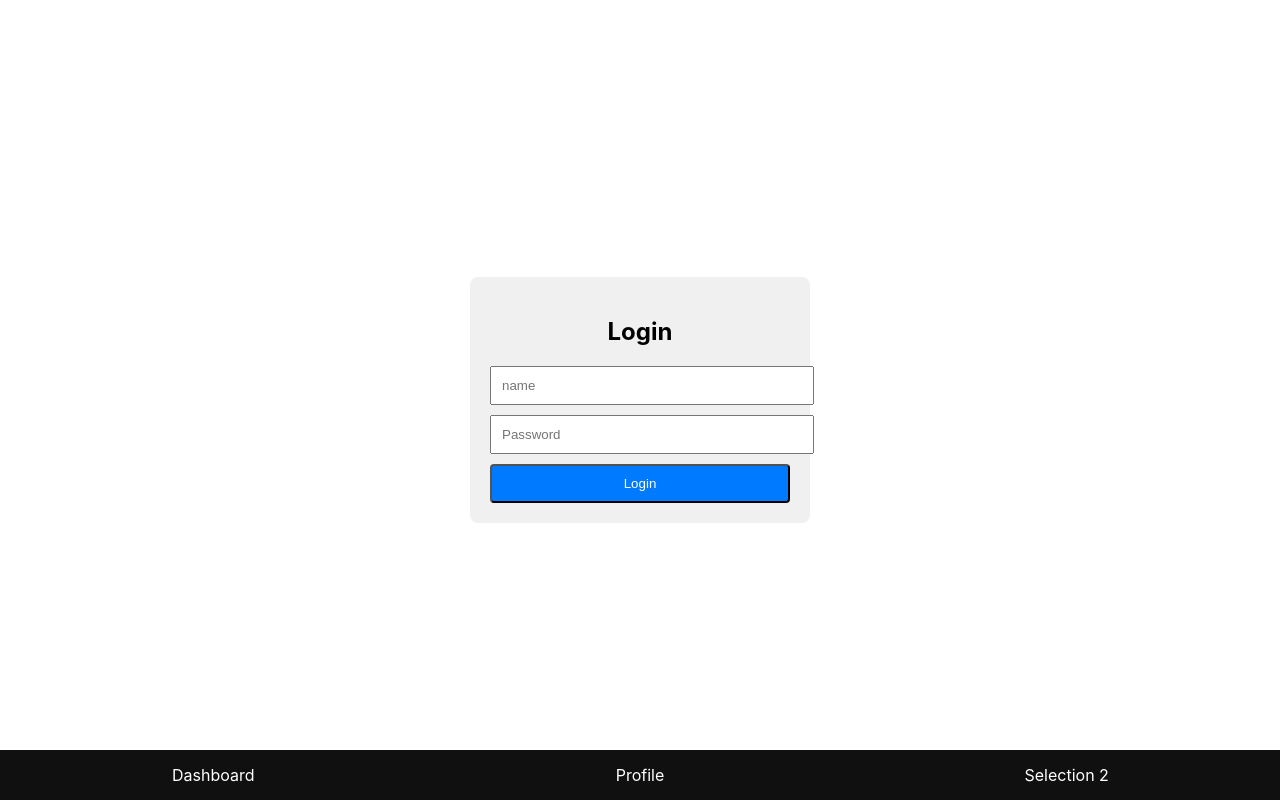
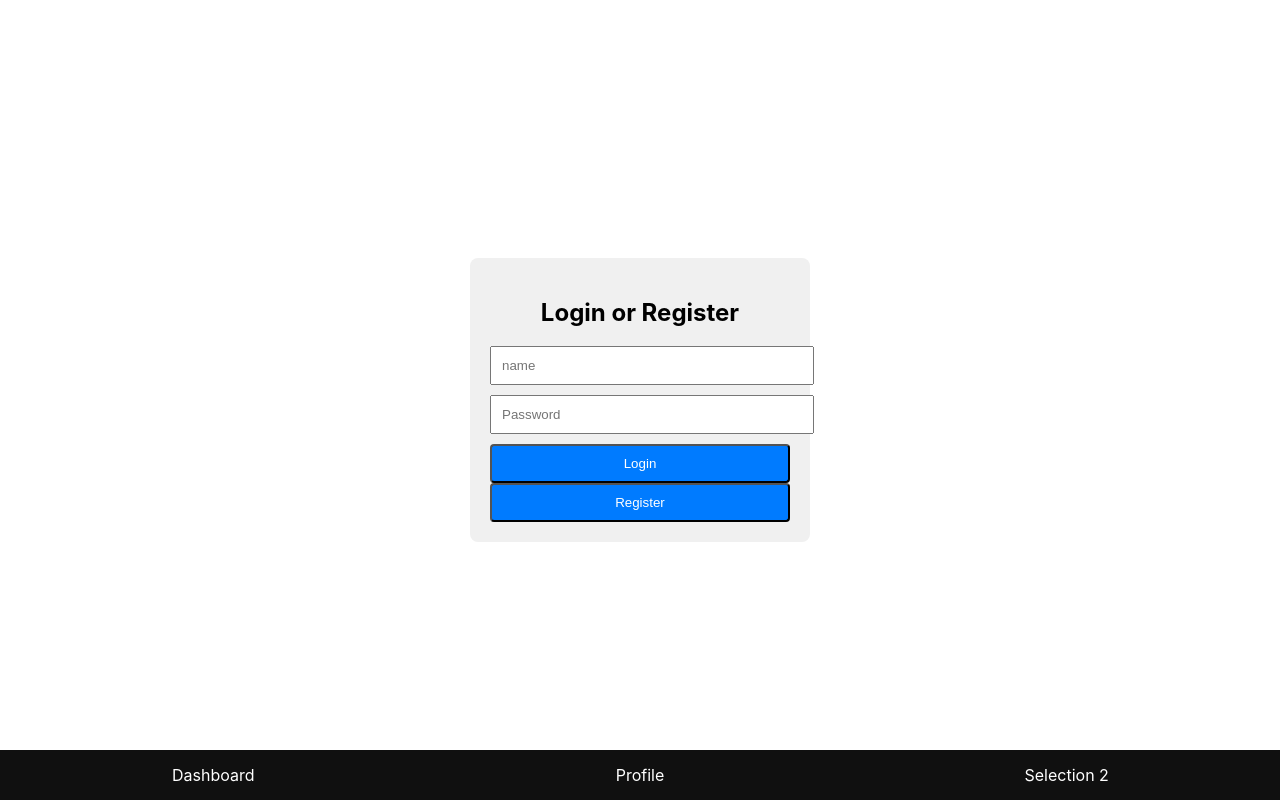
Before and after one commit to Brskdd/HOTTakes, a React (Create React App) app in the folder frontend/: page / in a window 1280 px wide. Both pictures are taken after a click on the element "Profile". Built offline with nearby package versions, Linux system fonts and the light colour scheme.

Commit message:
refactor LoginForm to separate login and registration handlers, update form structure

```diff
--- a/frontend/src/components/LoginForm.js
+++ b/frontend/src/components/LoginForm.js
@@ -4,11 +4,20 @@ function LoginForm({ onLogin }) {
   const [name, setname] = useState('');
   const [password, setPassword] = useState('');
 
-  const handleSubmit = async (e) => {
+  const handleLogin = async (e) => {
     e.preventDefault(); // Prevent form from refreshing the page
+    await handleSubmit("http://localhost:5000/api/login"); // Call handleSubmit to perform the login
+  }
+
+  const handleRegister = async (e) => {
+    e.preventDefault(); // Prevent form from refreshing the page
+    await handleSubmit("http://localhost:5000/api/register"); // Call handleSubmit to perform the login
+  }
+
+  const handleSubmit = async (url) => {
 
     try {
-      const response = await fetch('http://localhost:5000/api/login', {
+      const response = await fetch(url, {
         method: 'POST',
         headers: {
           'Content-Type': 'application/json',
@@ -31,8 +40,8 @@ function LoginForm({ onLogin }) {
   return (
     <div style={{ display: 'flex', justifyContent: 'center', alignItems: 'center', height: '100vh' }}>
       <div style={{ width: '300px', padding: '20px', backgroundColor: '#f0f0f0', borderRadius: '8px' }}>
-        <h2 style={{ textAlign: 'center' }}>Login</h2>
-        <form onSubmit={handleSubmit}>
+        <h2 style={{ textAlign: 'center' }}>Login or Register</h2>
+        <form>
           <input
             type="text"
             placeholder="name"
@@ -48,10 +57,16 @@ function LoginForm({ onLogin }) {
             style={{ width: '100%', padding: '10px', marginBottom: '10px' }}
           />
           <button
-            type="submit"
+            onClick={handleLogin}
             style={{ width: '100%', padding: '10px', backgroundColor: '#007bff', color: '#fff', borderRadius: '4px' }}
           >
             Login
+          </button>
+          <button
+            onClick={handleRegister}
+            style={{ width: '100%', padding: '10px', backgroundColor: '#007bff', color: '#fff', borderRadius: '4px' }}
+          >
+            Register
           </button>
         </form>
       </div>
```
